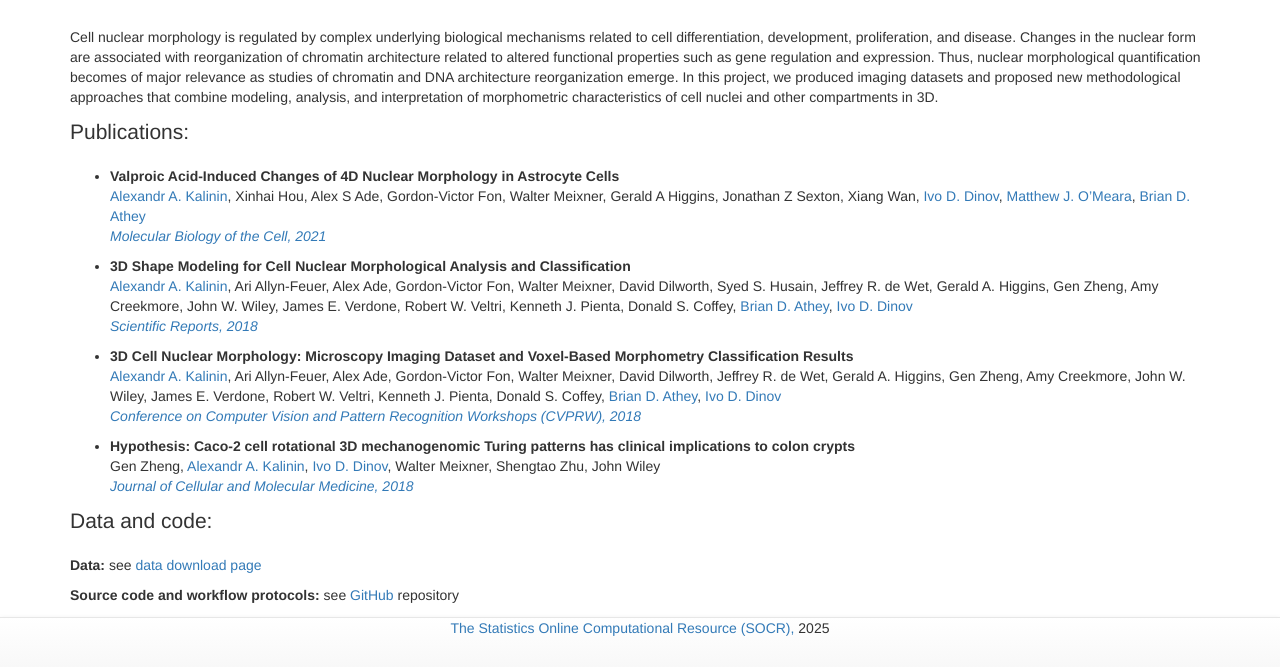
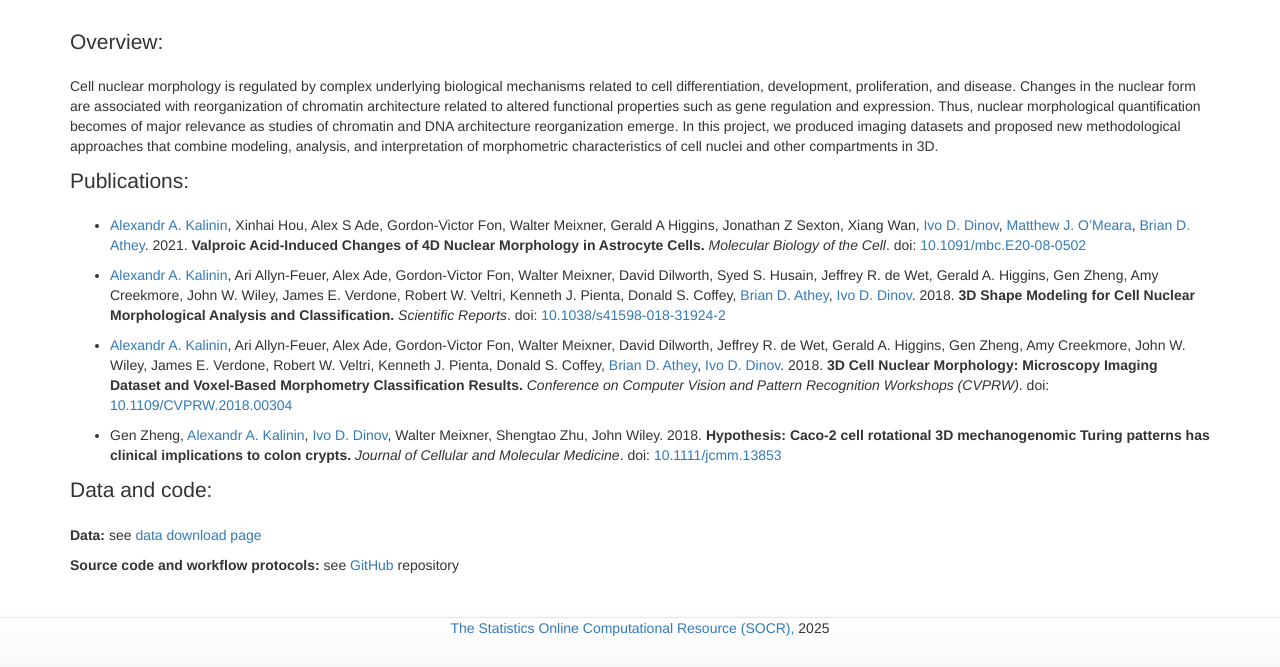
Before and after one commit to SOCR/3d-cell-morphometry, a plain HTML site: page webpage/index.html in a window 1280 px wide. Shown: the part 133-800 px from the top of the page. Drawn offline with nearby package versions, Linux system fonts and the light colour scheme; a script that the page names is missing.

Commit message:
webpage: sync paper refs

```diff
--- a/webpage/index.html
+++ b/webpage/index.html
@@ -59,6 +59,9 @@
         <h1>SOCR 3D Cell Morphometry Project</h1>
     </div>
 
+    <p class="lead">
+        Overview:
+    </p>
     <p>
         Cell nuclear morphology is regulated by complex underlying biological mechanisms related to cell differentiation, development, proliferation, and disease. Changes in the nuclear form are associated with reorganization of chromatin architecture related to altered functional properties such as gene regulation and expression. Thus, nuclear morphological quantification becomes of major relevance as studies of chromatin and DNA architecture reorganization emerge. In this project, we produced imaging datasets and proposed new methodological approaches that combine modeling, analysis, and interpretation of morphometric characteristics of cell nuclei and other compartments in 3D.
     </p>
@@ -70,53 +73,49 @@
         <ul>
             <li>
                 <p>
-                    <b>Valproic Acid-Induced Changes of 4D Nuclear Morphology in Astrocyte Cells</b>
-                    <br>
                     <a href="https://alxndrkalinin.github.io">Alexandr A. Kalinin</a>,
                     Xinhai Hou, Alex S Ade, Gordon-Victor Fon, Walter Meixner, Gerald A Higgins, Jonathan Z Sexton, Xiang Wan,
                     <a href="http://www.socr.umich.edu/people/dinov/">Ivo D. Dinov</a>,
                     <a href="https://maomlab.github.io/">Matthew J. O’Meara</a>,
-                    <a href="http://atheylab.ccmb.med.umich.edu/">Brian D. Athey</a>
-                    <br>
-                    <i><a href="https://doi.org/10.1091/mbc.E20-08-0502">Molecular Biology of the Cell, 2021</a></i>
+                    <a href="http://atheylab.ccmb.med.umich.edu/">Brian D. Athey</a>. 2021.
+                    <strong>Valproic Acid-Induced Changes of 4D Nuclear Morphology in Astrocyte Cells.</strong>
+                    <i>Molecular Biology of the Cell</i>.
+                    doi: <a href="https://doi.org/10.1091/mbc.E20-08-0502">10.1091/mbc.E20-08-0502</a>
                 </p>
             </li>
             <li>
                 <p>
-                    <b>3D Shape Modeling for Cell Nuclear Morphological Analysis and Classification</b>
-                    <br>
                     <a href="https://alxndrkalinin.github.io">Alexandr A. Kalinin</a>,
                       Ari Allyn-Feuer, Alex Ade,
                     Gordon-Victor Fon, Walter Meixner, David Dilworth, Syed S. Husain, Jeffrey R. de Wet, Gerald A. Higgins, Gen Zheng,
                     Amy Creekmore, John W. Wiley, James E. Verdone, Robert W. Veltri, Kenneth J. Pienta, Donald S. Coffey,
                     <a href="http://atheylab.ccmb.med.umich.edu/">Brian D. Athey</a>,
-                    <a href="http://www.socr.umich.edu/people/dinov/">Ivo D. Dinov</a>
-                    <br>
-                    <i><a href="https://doi.org/10.1038/s41598-018-31924-2">Scientific Reports, 2018</a></i>
+                    <a href="http://www.socr.umich.edu/people/dinov/">Ivo D. Dinov</a>. 2018.
+                    <strong>3D Shape Modeling for Cell Nuclear Morphological Analysis and Classification.</strong>
+                    <i>Scientific Reports</i>.
+                    doi: <a href="https://doi.org/10.1038/s41598-018-31924-2">10.1038/s41598-018-31924-2</a>
                 </p>
               </li>
             <li>
             <p>
-                <b>3D Cell Nuclear Morphology: Microscopy Imaging Dataset and Voxel-Based Morphometry Classification Results</b>
-                <br>
                 <a href="https://alxndrkalinin.github.io">Alexandr A. Kalinin</a>,
                   Ari Allyn-Feuer, Alex Ade,
                 Gordon-Victor Fon, Walter Meixner, David Dilworth, Jeffrey R. de Wet, Gerald A. Higgins, Gen Zheng,
                 Amy Creekmore, John W. Wiley, James E. Verdone, Robert W. Veltri, Kenneth J. Pienta, Donald S. Coffey,
                 <a href="http://atheylab.ccmb.med.umich.edu/">Brian D. Athey</a>,
-                <a href="http://www.socr.umich.edu/people/dinov/">Ivo D. Dinov</a>
-                <br>
-                <i><a href="https://doi.org/10.1109/CVPRW.2018.00304">Conference on Computer Vision and Pattern Recognition Workshops (CVPRW), 2018</a></i>
+                <a href="http://www.socr.umich.edu/people/dinov/">Ivo D. Dinov</a>. 2018.
+                <strong>3D Cell Nuclear Morphology: Microscopy Imaging Dataset and Voxel-Based Morphometry Classification Results.</strong>
+                <i>Conference on Computer Vision and Pattern Recognition Workshops (CVPRW)</i>.
+                doi: <a href="https://doi.org/10.1109/CVPRW.2018.00304">10.1109/CVPRW.2018.00304</a>
             </p>
           </li>
           <li>
             <p>
-                <b>Hypothesis: Caco-2 cell rotational 3D mechanogenomic Turing patterns has clinical implications to colon crypts</b>
-                <br>
-              Gen Zheng, <a href="https://alxndrkalinin.github.io">Alexandr A. Kalinin</a>,
-              <a href="http://www.socr.umich.edu/people/dinov/">Ivo D. Dinov</a>, Walter Meixner, Shengtao Zhu, John Wiley
-                <br>
-                <i><a href="https://doi.org/10.1111/jcmm.13853">Journal of Cellular and Molecular Medicine, 2018</a></i>
+                Gen Zheng, <a href="https://alxndrkalinin.github.io">Alexandr A. Kalinin</a>,
+                <a href="http://www.socr.umich.edu/people/dinov/">Ivo D. Dinov</a>, Walter Meixner, Shengtao Zhu, John Wiley. 2018.
+                <strong>Hypothesis: Caco-2 cell rotational 3D mechanogenomic Turing patterns has clinical implications to colon crypts.</strong>
+                <i>Journal of Cellular and Molecular Medicine</i>.
+                doi: <a href="https://doi.org/10.1111/jcmm.13853">10.1111/jcmm.13853</a>
             </p>
           </li>
         </ul>
```
